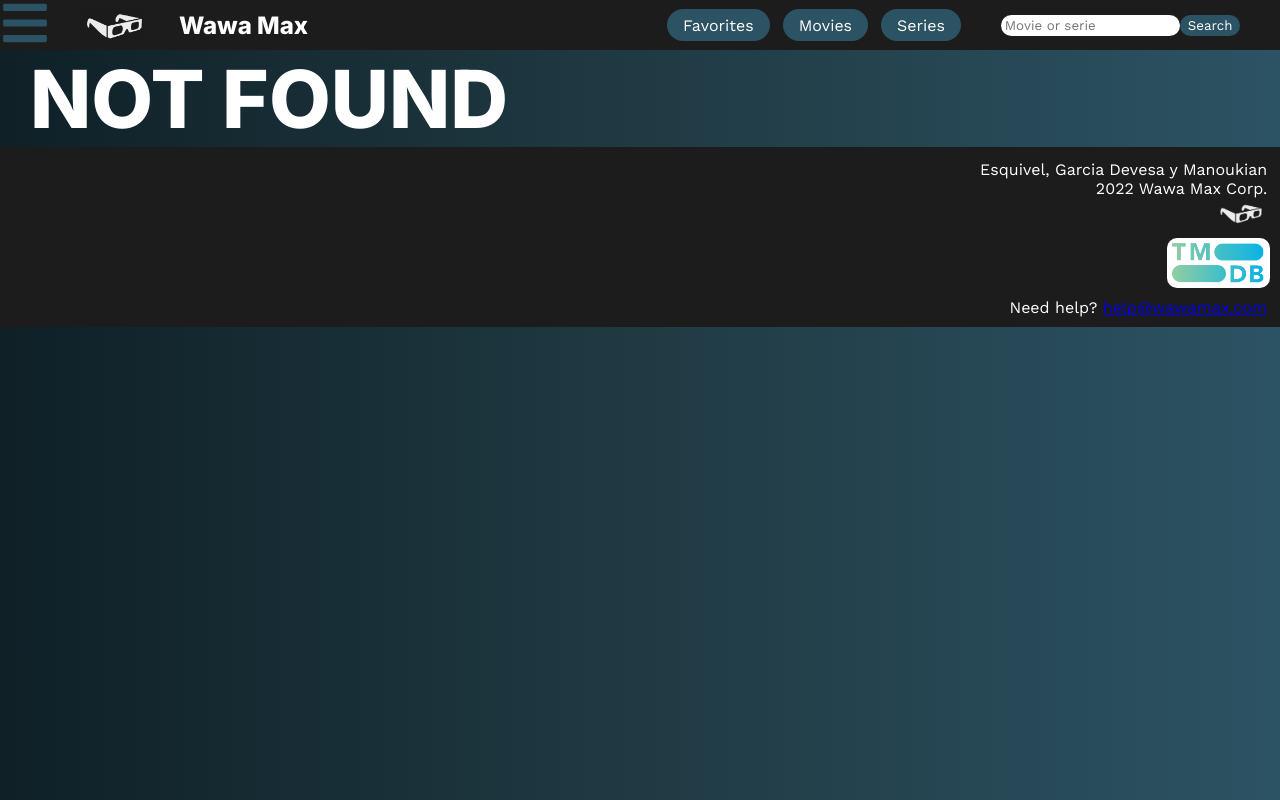
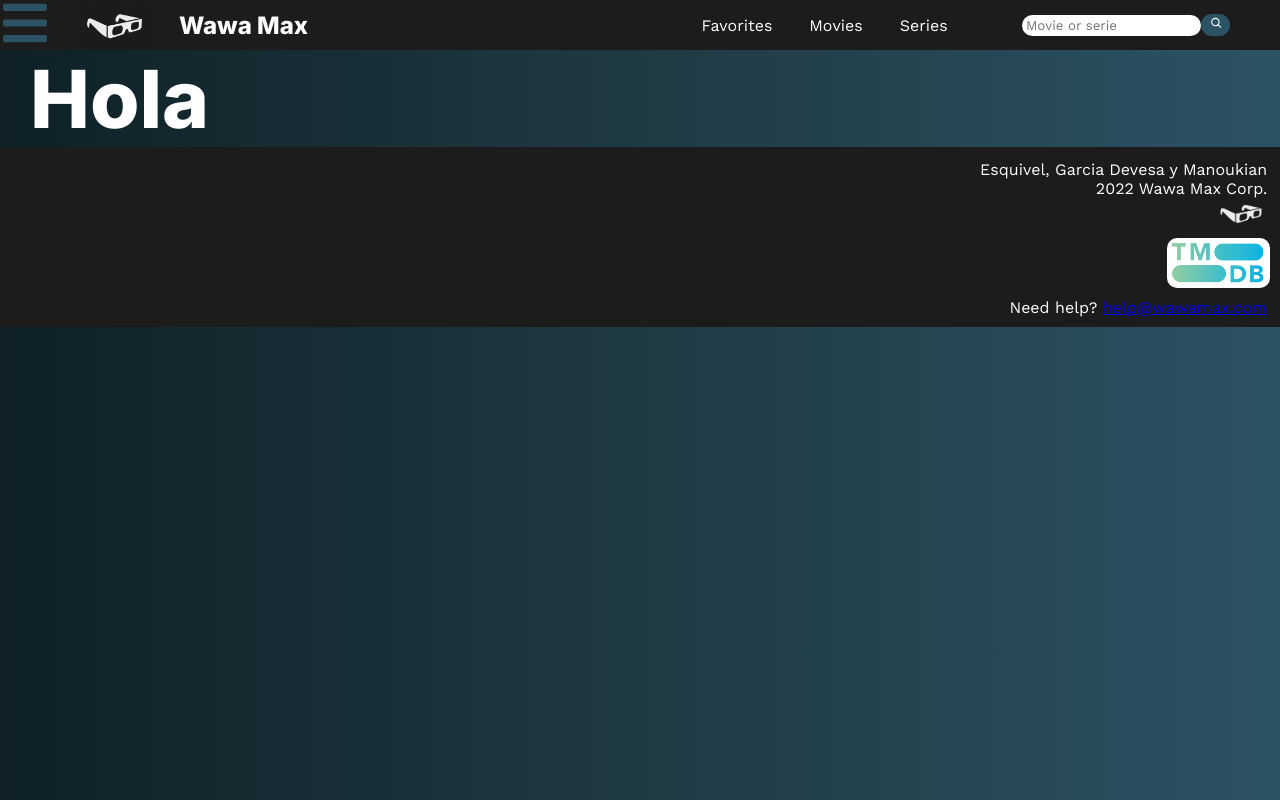
Before and after one commit to franciscomanoukian/prog3parcial, a React (Create React App) app: page /notfound in a window 1280 px wide. Before the commit this address had no page. Built offline with nearby package versions, Linux system fonts and the light colour scheme.

Commit message:
Agregué favIcon

```diff
--- a/public/index.html
+++ b/public/index.html
@@ -16,6 +16,7 @@
     <link rel="preconnect" href="https://fonts.gstatic.com" crossorigin>
     <link href="https://fonts.googleapis.com/css2?family=Work+Sans&display=swap" rel="stylesheet">
     <link rel="stylesheet" href="./mainStyles.css">
+    <link rel="icon" type="image/x-icon" href="./favIcon.ico">
     <title>Prog 3 PI</title>
   </head>
   <body>
--- a/src/Components/Card/Card.js
+++ b/src/Components/Card/Card.js
@@ -64,11 +64,11 @@ class Card extends Component{
     return(
         <article className="peliOSerie">
         <img src={`https://image.tmdb.org/t/p/w500/${this.props.poster}`}  alt={this.props.title} className="tapapelicula"/>
-        <a href="" className="linkadetalle">More info</a>
+        <p className="nombrePeliOSerie">{this.props.title}</p>
         <button onClick={()=>this.mostrarDesc()} className='linkadetalle' type="button">{ this.state.textoBotonDesc}</button>
         <button onClick={()=>this.agregarAFavoritos(this.props.id)} className='linkadetalle' type="button">{ this.state.textoBotonFav }</button>
-        <p className="nombrePeliOSerie">{this.props.title}</p>
-        <p class={this.state.descOculta ? 'ocultar':'ver' }>{this.props.description}</p>
+        <a href="" className="linkadetalle">More info</a>
+
         </article>
     )
     }
--- a/src/Components/Card/card.css
+++ b/src/Components/Card/card.css
@@ -3,7 +3,7 @@
     margin: 0px;
     color: white;
     font-family: 'Work Sans', sans-serif;
-    text-decoration: underline;
+    font-weight: bold;
 }
 
 .texto_foto{
--- a/src/Components/Header/Header.js
+++ b/src/Components/Header/Header.js
@@ -1,6 +1,7 @@
 import React from "react";
 import LogoSolo from "../../assets/LogoSolo.png";
 import Dropdown from "../Dropdown/Dropdown";
+import {CgSearch} from "react-icons/cg";
 import header from "./header.css";
 
 
@@ -25,7 +26,7 @@ function Header (){
 
         <form className="formbusqueda" action="./searchresults.html" method="get">
             <input className="inputbusqueda" type="text" name="buscar" id="" placeholder="Movie or serie"/>
-            <button className="submitbtn" type="submit">Search</button>
+            <button className="submitbtn" type="submit"><CgSearch style={{color: 'white', fontSize: '1vw'}}/></button>
         </form>
     </nav>
 </header>
--- a/src/Components/Header/header.css
+++ b/src/Components/Header/header.css
@@ -57,12 +57,12 @@ h2{
     text-decoration: none;
     color: white;
     font-family: 'Work Sans', sans-serif;
-    background-color: #2C5364;
-    border-radius: 30px;
+    /* background-color: #2C5364; */
+    /* border-radius: 30px;
     padding-left: 5%;
     padding-right: 5%;
     padding-top: 2%;
-    padding-bottom: 2%;
+    padding-bottom: 2%; */
 }
 
 .linkgeneros{
--- a/src/Components/NotFound/NotFound.js
+++ b/src/Components/NotFound/NotFound.js
@@ -1,11 +1,11 @@
 import React, { Component } from "react";
 
-class NotFound extends Component{
-    render(){
-        return(
-            <h1>NOT FOUND</h1>
-        )
-    }
+function NotFound (){
+    return(
+
+        <h1>Hola</h1>
+
+    )
 }
 
 export default NotFound;
```
Also changed, not shown: 1 other file (tests, documents, lock files or other folders).
